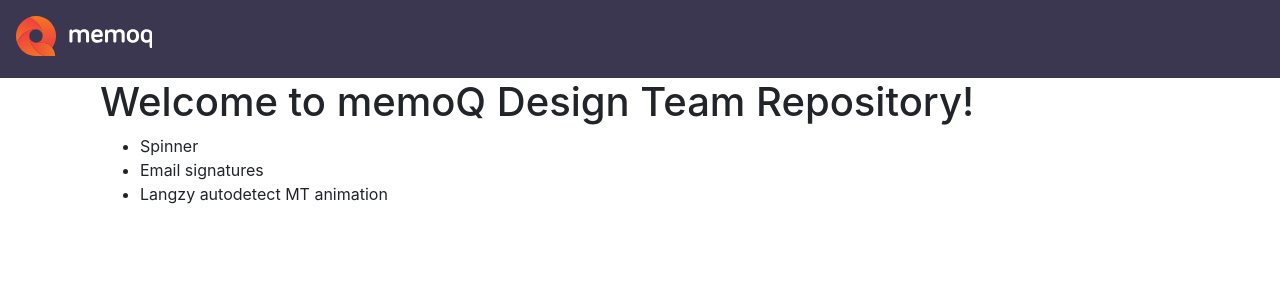
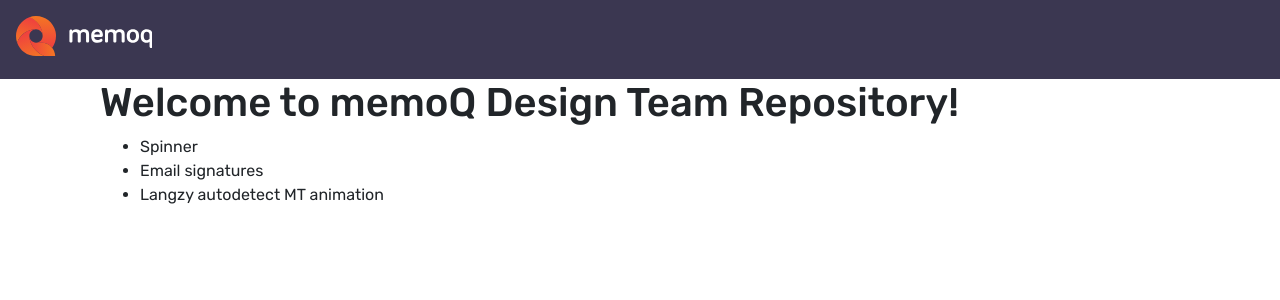
Before and after one commit to memoq-design/memoq-design.github.io, a Jekyll site: the page built from index.html, in a window 1280 px wide. Shown: the top 300 px of the page. Built offline with Jekyll 4.4.1, drawn with Linux system fonts in a browser that asks for light colours.

Commit message:
Add font

```diff
--- a/_layouts/default.html
+++ b/_layouts/default.html
@@ -4,7 +4,7 @@
     <title>{{ page.title }}</title>
     <link rel="stylesheet" href="https://stackpath.bootstrapcdn.com/bootstrap/4.4.1/css/bootstrap.min.css" integrity="sha384-Vkoo8x4CGsO3+Hhxv8T/Q5PaXtkKtu6ug5TOeNV6gBiFeWPGFN9MuhOf23Q9Ifjh" crossorigin="anonymous">
     <link rel="stylesheet" type="text/css" href="/css/layout.css">
-
+    <link href="https://fonts.googleapis.com/css2?family=Rubik:wght@400;500;700&display=swap" rel="stylesheet">
   </head>
 
 
--- a/css/layout.css
+++ b/css/layout.css
@@ -1,3 +1,7 @@
+body {
+  font-family: 'Rubik', sans-serif;
+}
+
 header {
   background-color: #3b3751;
   padding: 16px;
--- a/css/layout.scss
+++ b/css/layout.scss
@@ -5,6 +5,10 @@
 $sizing-24: $sizing-base * 3;
 $sizing-32: $sizing-base * 4;
 $sizing-40: $sizing-base * 5;
+
+body {
+    font-family: 'Rubik', sans-serif;
+}
 
 header {
     background-color: $color-brand-martinique;
```
Also changed, not shown: 1 other file.
